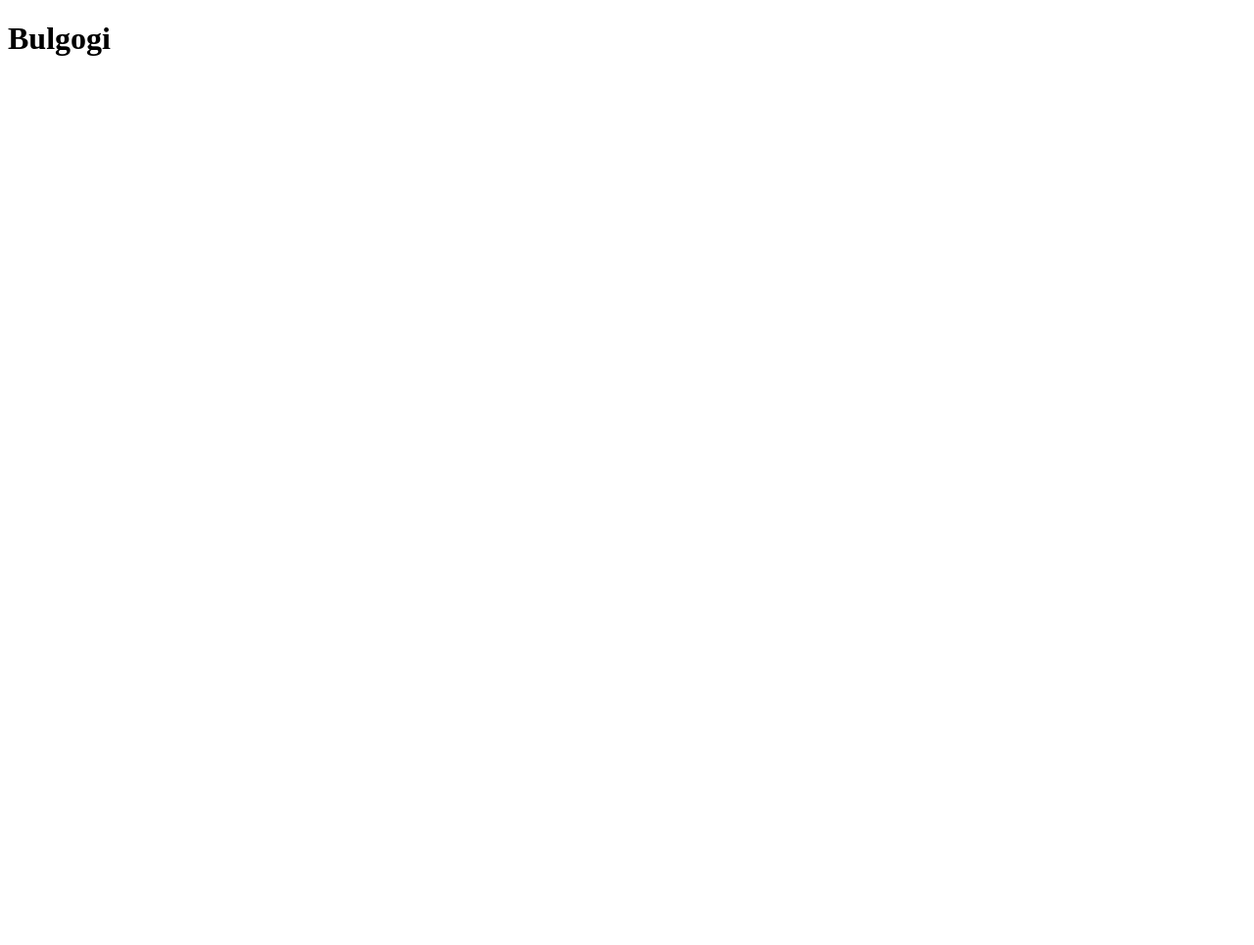
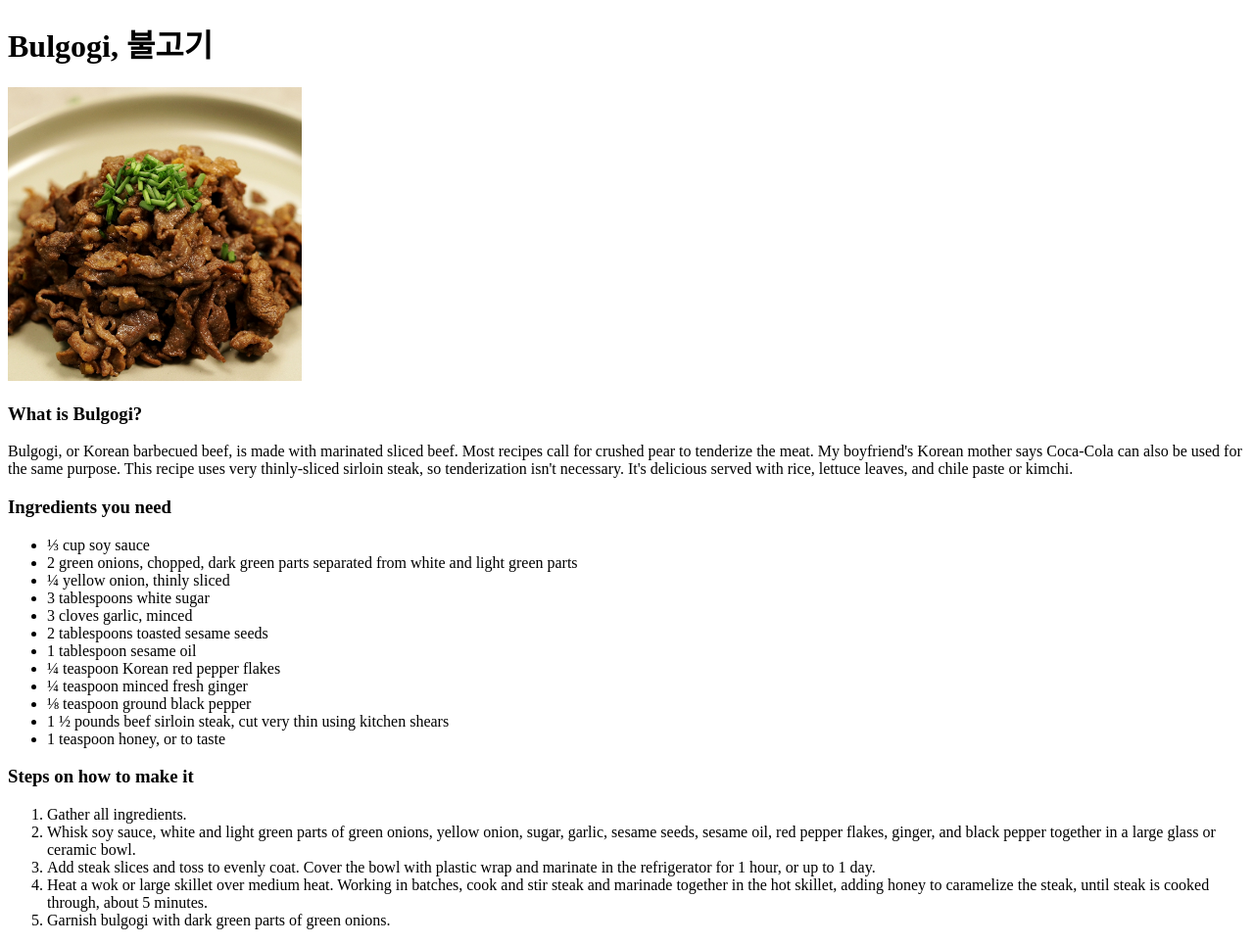
Before and after one commit to 115032/my-first-repo, a plain HTML site: page recipes/bulgogi.html in a window 1280 px wide. Shown: the whole page at 98% size. Before the commit the page ends 800 px from the top, so only its background shows below. Drawn offline with Linux system fonts and the light colour scheme.

Commit message:
bulgogi page completed

```diff
--- a/recipes/bulgogi.html
+++ b/recipes/bulgogi.html
@@ -6,6 +6,38 @@
     <title>Document</title>
 </head>
 <body>
-    <h1>Bulgogi</h1>
+    <h1>Bulgogi, 불고기</h1>
+    <img src="/img/bulgogi.jpg" height="300" width="300">
+
+    <h3>What is Bulgogi?</h3>
+    <p>Bulgogi, or Korean barbecued beef, is made with marinated sliced beef. Most recipes call for crushed pear to tenderize the meat. My boyfriend's Korean mother says Coca-Cola can also be used for the same purpose. This recipe uses very thinly-sliced sirloin steak, so tenderization isn't necessary. It's delicious served with rice, lettuce leaves, and chile paste or kimchi.</p>
+
+    <h3>Ingredients you need</h3>
+
+    <ul>
+    <li>⅓ cup soy sauce</li>
+    <li>2 green onions, chopped, dark green parts separated from white and light green parts</li>
+    <li>¼ yellow onion, thinly sliced</li>
+    <li>3 tablespoons white sugar</li>
+    <li>3 cloves garlic, minced</li>
+    <li>2 tablespoons toasted sesame seeds</li>
+    <li>1 tablespoon sesame oil</li>
+    <li>¼ teaspoon Korean red pepper flakes</li>
+    <li>¼ teaspoon minced fresh ginger</li>
+    <li>⅛ teaspoon ground black pepper</li>
+    <li>1 ½ pounds beef sirloin steak, cut very thin using kitchen shears</li>
+    <li>1 teaspoon honey, or to taste</li>
+    </ul>
+
+    <h3>Steps on how to make it</h3>
+
+    <ol>
+    <li>Gather all ingredients.</li>
+    <li>Whisk soy sauce, white and light green parts of green onions, yellow onion, sugar, garlic, sesame seeds, sesame oil, red pepper flakes, ginger, and black pepper together in a large glass or ceramic bowl.</li>
+    <li>Add steak slices and toss to evenly coat. Cover the bowl with plastic wrap and marinate in the refrigerator for 1 hour, or up to 1 day.</li>
+    <li>Heat a wok or large skillet over medium heat. Working in batches, cook and stir steak and marinade together in the hot skillet, adding honey to caramelize the steak, until steak is cooked through, about 5 minutes.</li>
+    <li>Garnish bulgogi with dark green parts of green onions.</li>
+    </ol>
+
 </body>
 </html>
```
